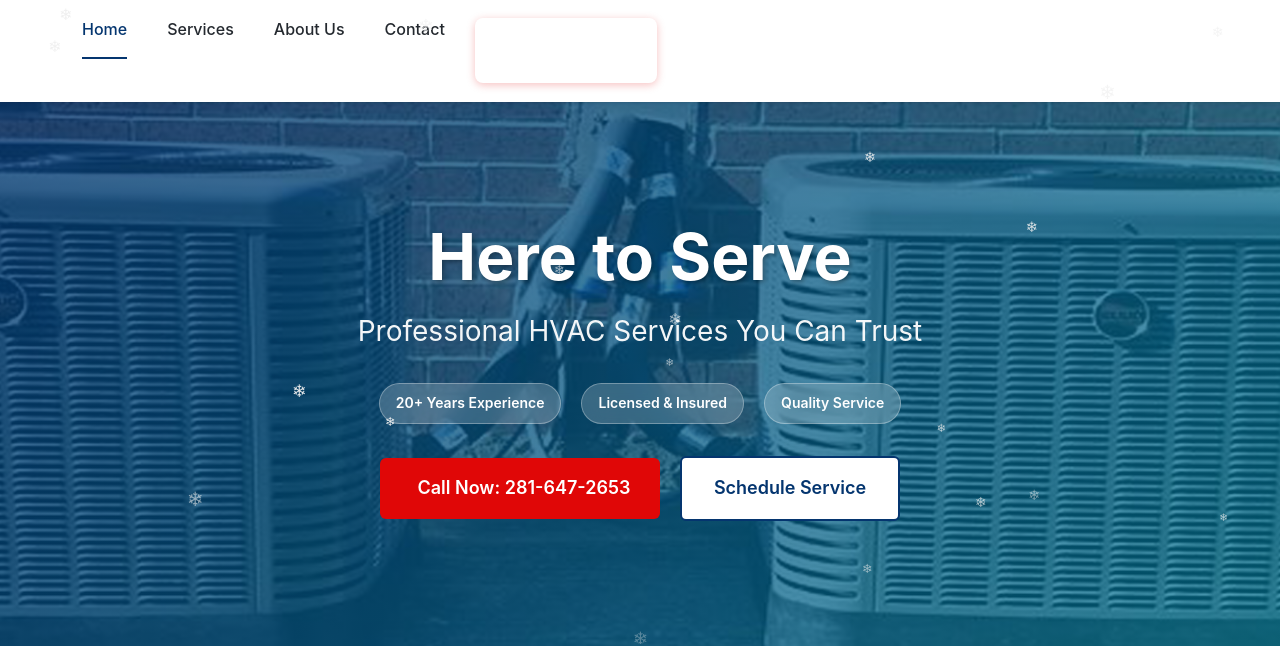
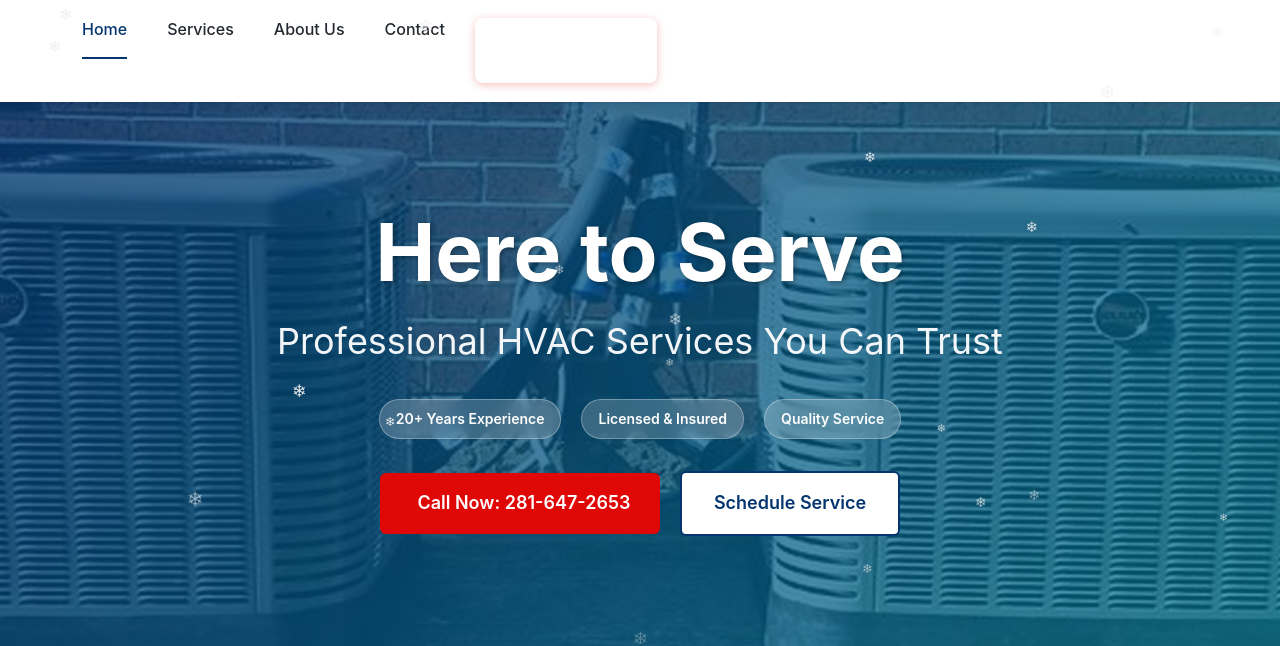
Before and after one commit to Swimhack/blowincoldac, a website: page index.html in a window 1280 px wide. Shown: the part 156-802 px from the top of the page. Drawn offline with Linux system fonts and the light colour scheme.

Commit message:
Increase hero title and subtitle sizes

```diff
--- a/css/main.css
+++ b/css/main.css
@@ -770,14 +770,14 @@ a:hover {
 }
 
 .hero-title {
-    font-size: 2rem;
+    font-size: 2.5rem;
     margin-bottom: 0.75rem;
     text-shadow: 2px 2px 4px rgba(0,0,0,0.3);
     line-height: 1.2;
 }
 
 .hero-subtitle {
-    font-size: 1.125rem;
+    font-size: 1.375rem;
     margin-bottom: 1.5rem;
     opacity: 0.95;
     line-height: 1.4;
@@ -810,12 +810,12 @@ a:hover {
 
 @media (min-width: 768px) {
     .hero-title {
-        font-size: 3rem;
+        font-size: 4rem;
         margin-bottom: 1rem;
     }
 
     .hero-subtitle {
-        font-size: 1.5rem;
+        font-size: 2rem;
         margin-bottom: 2rem;
     }
 
@@ -839,11 +839,11 @@ a:hover {
 
 @media (min-width: 1024px) {
     .hero-title {
-        font-size: 4rem;
+        font-size: 5rem;
     }
 
     .hero-subtitle {
-        font-size: 1.75rem;
+        font-size: 2.25rem;
     }
 }
 
```
